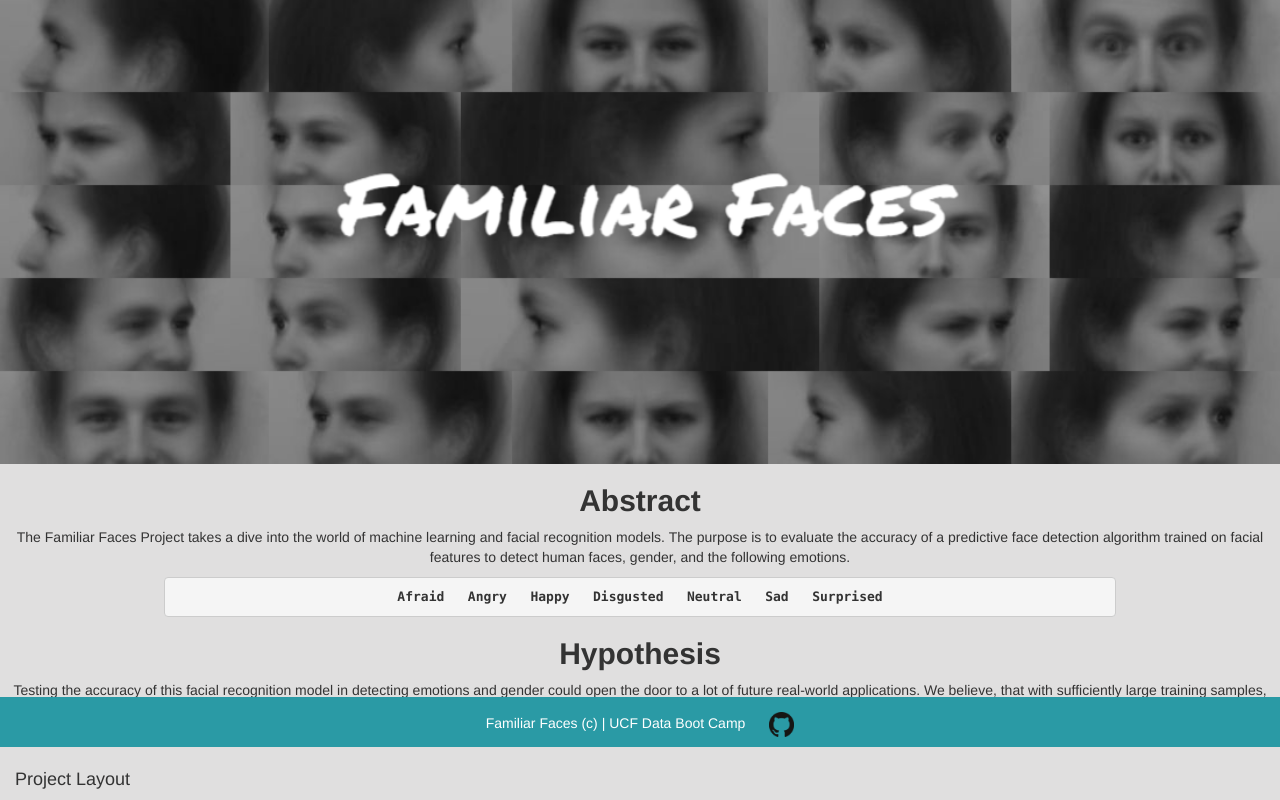
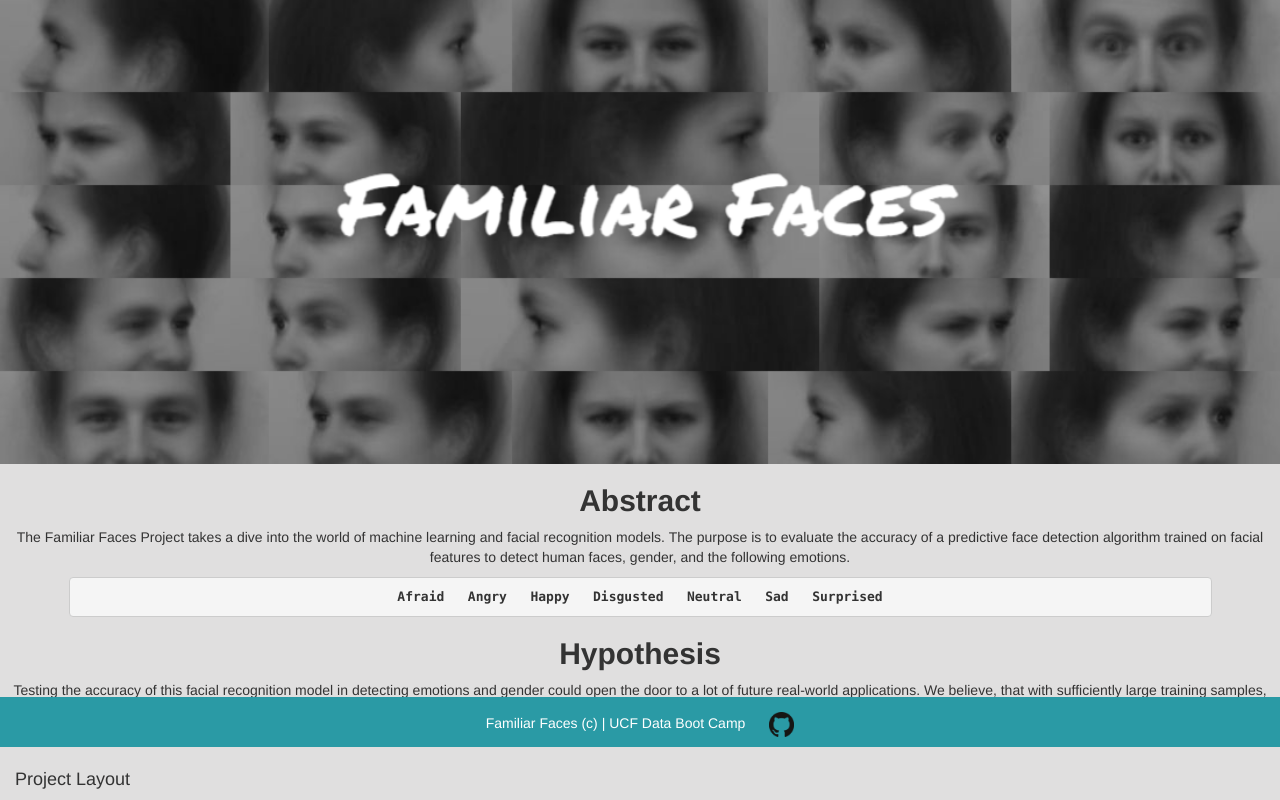
Before and after one commit to BayrexR/FamiliarFaces_Heroku, a Flask app: page / in a window 1280 px wide. Shown: the part 53-853 px from the top of the page. Run offline with Flask 2, Linux system fonts and the light colour scheme; some libraries are stand-ins or nearby versions.

Commit message:
Adds images and fixes pre

```diff
--- a/static/assets/css/style.css
+++ b/static/assets/css/style.css
@@ -76,7 +76,6 @@ background-color: azure;
 padding: 10px;
 margin: 10px;
 width: 100%;
-/* float: left; */
 }
 
 img.scaled {
@@ -113,6 +112,7 @@ text-align: center;
 h1{
 text-align: center;
 }
+/* Team member Cards */
 
 /* Atricle divs */
 article h2{
@@ -126,60 +126,16 @@ margin: 20px;
 
 pre{
 font-weight: bold;
-width: 75%;
+width: 90%;
 text-align: center;
-margin-left:12.5%;
+margin-left: 5%;
 height:100%;
 }
 
 #layout-div{
 margin-left: 30px;
 }
-/* ------- */
-/* @keyframes FadeInOut {
-  0% {
-    opacity:1;
-  }
-  17% {
-    opacity:1;
-  }
-  25% {
-    opacity:0;
-  }
-  92% {
-    opacity:0;
-  }
-  100% {
-    opacity:1;
-  }
-}
-
-#cf img:nth-of-type(1) {
-  animation-delay: 6s;
-}
-#cf img:nth-of-type(2) {
-  animation-delay: 4s;
-}
-#cf img:nth-of-type(3) {
-  animation-delay: 2s;
-}
-#cf img:nth-of-type(4) {
-  animation-delay: 0;
-} */
-
-
-
-/* ---------- */
-
-/* .carousel-item {
-  height: 100vh;
-  min-height: 350px;
-  background: no-repeat center center scroll;
-  -webkit-background-size: cover;
-  -moz-background-size: cover;
-  -o-background-size: cover;
-  background-size: cover;
-} */
+/* Article divs */
 
 
 .item .img{
```
Also changed, not shown: static/assets/img/emo-mod.png (added), static/assets/img/emo-samp.png (added), static/assets/img/gen-mod.png (added), static/assets/img/gen-samp.png (added), static/assets/img/martina2.jpg.
